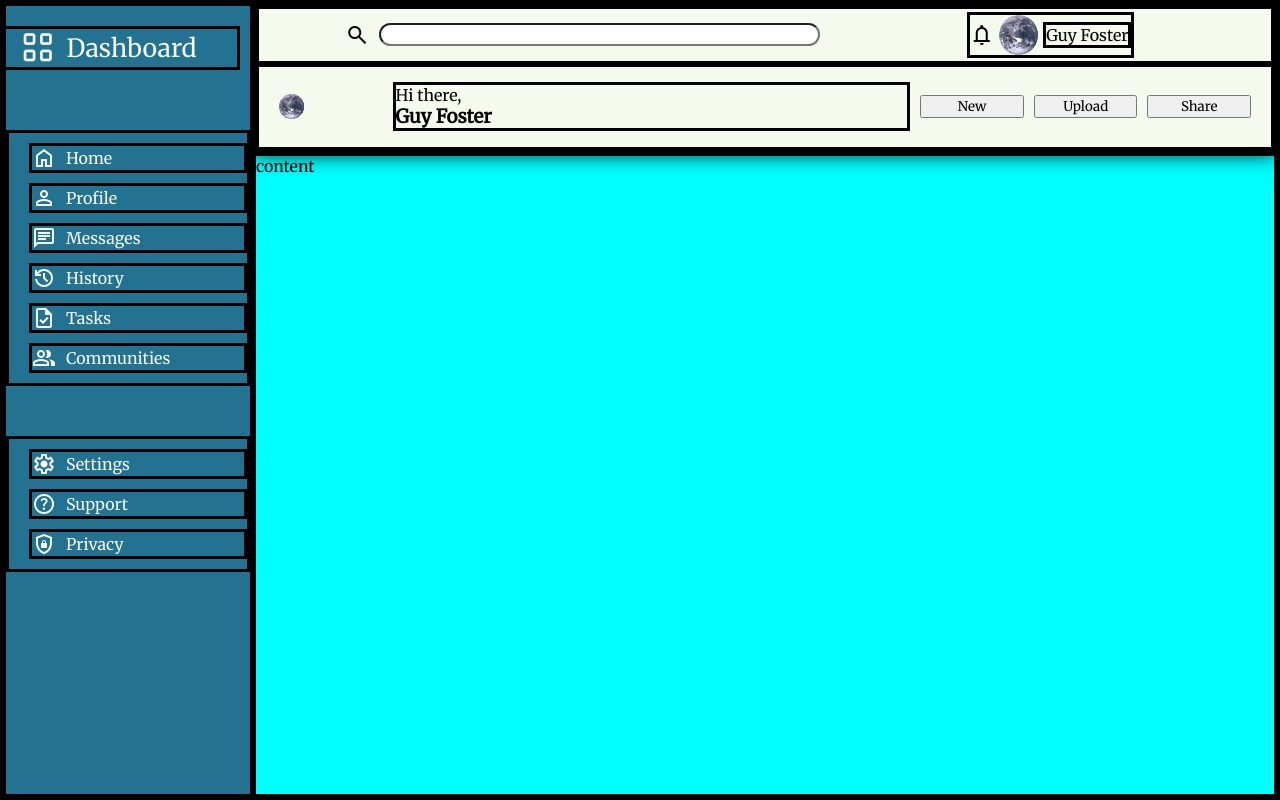
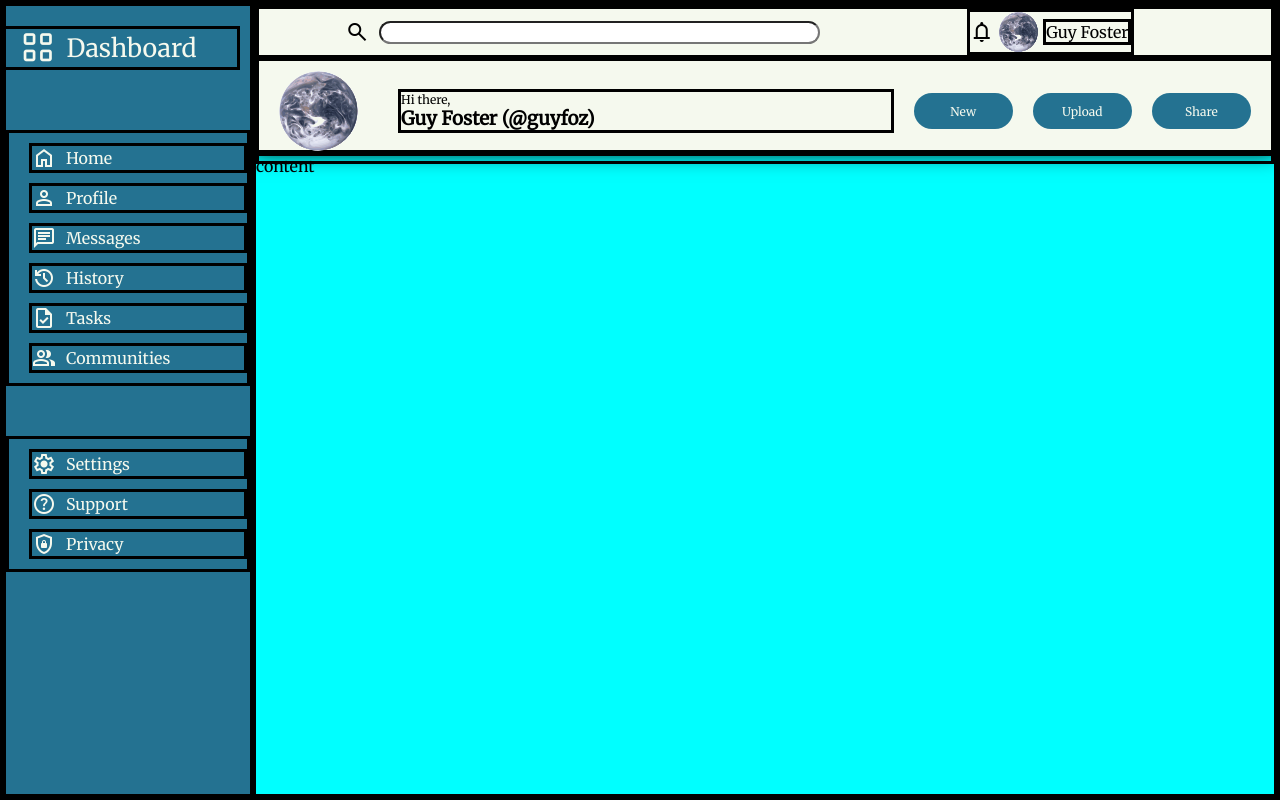
Before and after one commit to guyfoz77/admin-dashboard, a plain HTML site: page index.html in a window 1280 px wide. Drawn offline with nearby package versions, Linux system fonts and the light colour scheme.

Commit message:
Finish basic style on headerBottom

```diff
--- a/index.html
+++ b/index.html
@@ -43,7 +43,7 @@
             </div>
             <div class="headerBottom">
                 <img src="assets/profile-pics/earth.svg" alt="earth">
-                <div><p>Hi there,</p><h3>Guy Foster</h3></div>
+                <div><p>Hi there,</p><h3>Guy Foster (@guyfoz)</h3></div>
                 <input type="button" value="New"><input type="button" value="Upload"><input type="button" value="Share">
             </div>
         </div>
--- a/style.css
+++ b/style.css
@@ -17,6 +17,19 @@ div {
 
 img {
     height: 25px;
+}
+
+input[type='button'] {
+    border: none;
+    border-radius: 20px;
+    font-size: 12px;
+    height: 3em;
+    background-color: var(--main-colour);
+    color: var(--secondary-light);
+}
+
+p {
+    font-size: 0.75em;
 }
 
 .mainContainer {
@@ -97,11 +110,11 @@ img {
     .headerBottom {
         display: grid;
         grid-template-columns: 1fr 5fr repeat(3, 1fr);
-        gap: 10px;
+        gap: 20px;
         padding: 0px 20px;
         align-items: center;
     }
 
         .headerBottom>img {
-
+            height: 80%;
         }
```
